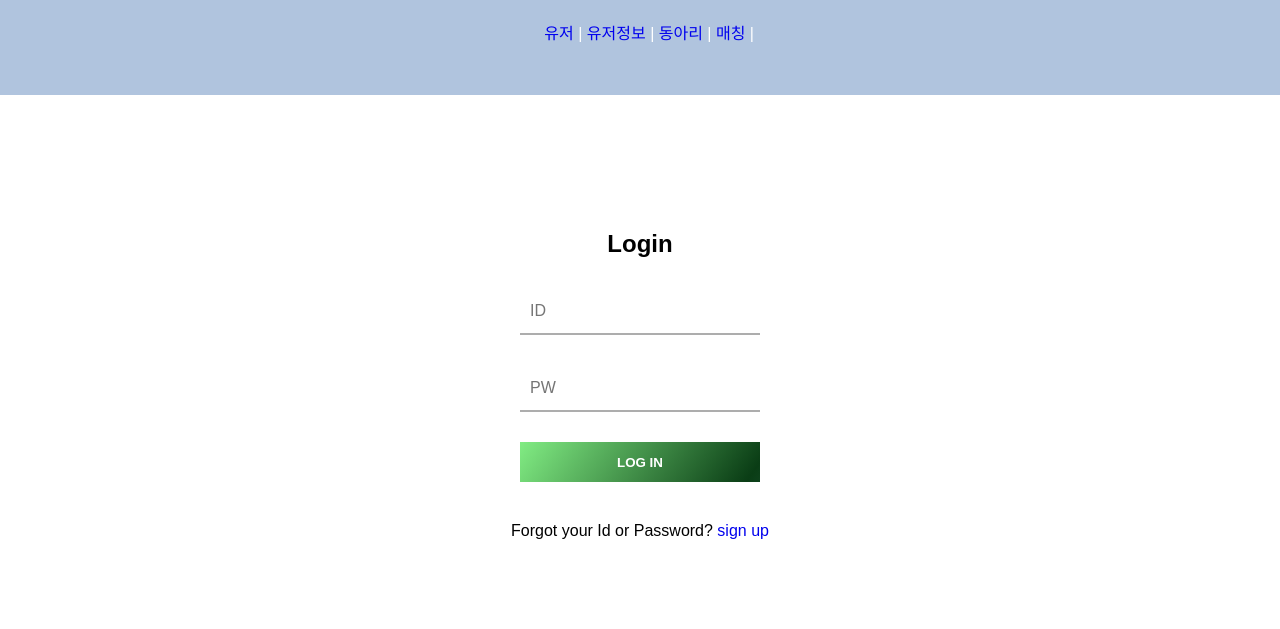
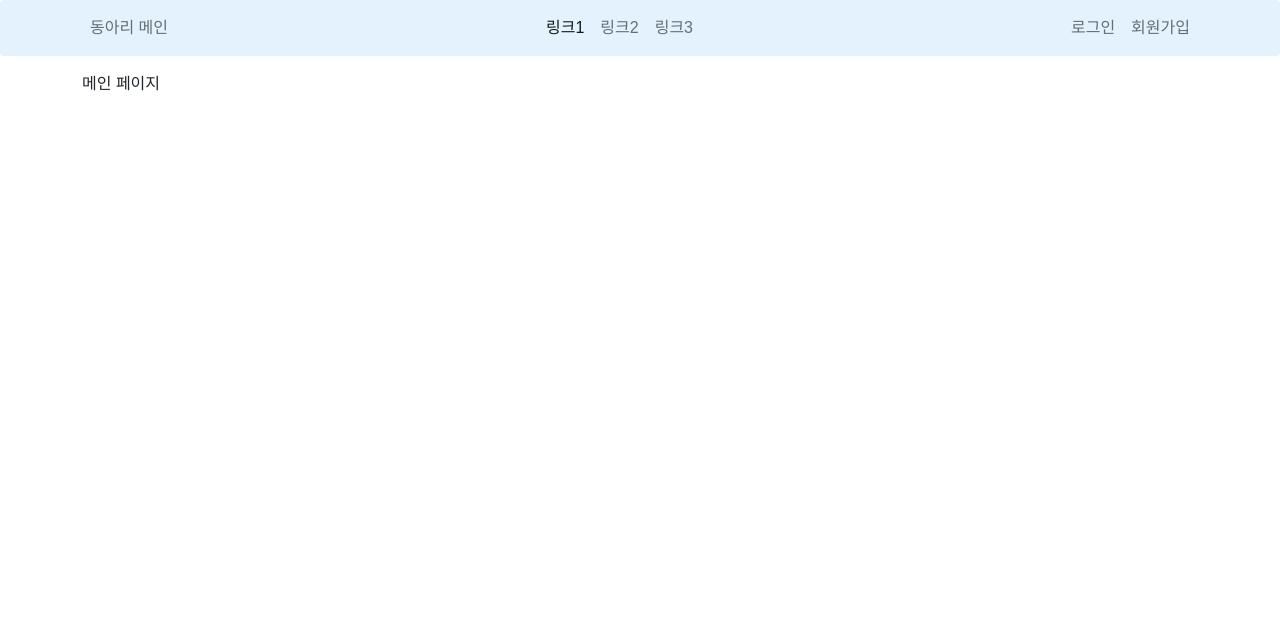
Before and after one commit to chakunyoung/mjuclub, a Django app: template app_main/templates/main.html in a window 1280 px wide. Shown: the top 629 px of the page. Run offline with Django 3.2, Linux system fonts and the light colour scheme; the template is opened without the code that fills it, so the values that code supplies are empty.

Commit message:
navbar 추가

```diff
--- a/app_club/urls.py
+++ b/app_club/urls.py
@@ -1,5 +1,7 @@
 from django.urls import path
 from . import views
+
+app_name = "club"
 
 urlpatterns = [
     path('', views.club, name="club"),
--- a/app_main/templates/main.html
+++ b/app_main/templates/main.html
@@ -1,54 +1,11 @@
-<!DOCTYPE html>
-<html lang="ko">
-<head>
-    <meta charset="UTF-8">
-    <title>Title</title>
-    {% load static %}
-    <link rel="stylesheet" type="text/css" href="{% static 'css/style.css' %}">
+{% extends 'base.html' %}
 
-</head>
-
-
-<body>
-    <div id="page">
-        <header>
-            <div id = "top_menu">
-                <a href="user/"> 유저 </a> |
-{#    127.0.0.1:8000/user  로 이동 #}
-                <a href="user/userInfo"> 유저정보 </a> |
-{#    127.0.0.1:8000/user/userInfo  로 이동 #}
-                <a href="club/"> 동아리 </a> |
-                <a href="match/"> 매칭 </a> |
-            </div>
-        </header>
-    </div>
-    <form action="index.html" method="post" class="loginForm">
-      <h2>Login</h2>
-      <div class="idForm">
-          <label>
-              <input type="text" class="id" placeholder="ID">
-          </label>
-      </div>
-      <div class="passForm">
-          <label>
-              <input type="password" class="pw" placeholder="PW">
-          </label>
-      </div>
-      <button type="button" class="btn" onclick="button()">
-        LOG IN
-      </button>
-      <script>
-      	let button = () => {
-        	alert('login Button !')
-        }
-      </script>
-      <div class="bottomText">
-        Forgot your Id or Password? <a href="#">sign up</a>
-      </div>
-    </form>
+{% block content %}
 
 
 
+메인 페이지
 
-</body>
-</html>
+
+
+{% endblock %}
--- a/app_main/urls.py
+++ b/app_main/urls.py
@@ -1,5 +1,8 @@
 from django.urls import path
 from . import views
+
+app_name = "main"
+
 
 urlpatterns = [
     path('', views.main, name="main"),
--- a/app_match/urls.py
+++ b/app_match/urls.py
@@ -1,5 +1,7 @@
 from django.urls import path
 from . import views
+
+app_name = "match"
 
 urlpatterns = [
     path('', views.match, name="match"),
--- a/app_user/views.py
+++ b/app_user/views.py
@@ -9,4 +9,8 @@ def user(request):
 # 127.0.0.1:8000/user/userInfo
 def userInfo(request):
     return render(request, 'userInfo.html')
+
+
+def user_login(req):
+    return render(req, 'userlogin.html')
                             # templates/userInfo.html 알아서 찾아서 감
--- a/config/static/css/style.css
+++ b/config/static/css/style.css
@@ -24,9 +24,8 @@ header{
 
 .loginForm {
   position:absolute;
-  width:300px;
+  width:350px;
   height:400px;
-  padding: 30px 20px;
   background-color:#FFFFFF;
   text-align:center;
   top:50%;
--- a/templates/base.html
+++ b/templates/base.html
@@ -9,6 +9,8 @@
 
     {% load static %}
     <link rel="stylesheet" href="{% static 'css/main.css' %}">
+    <link rel="stylesheet" href="{% static 'css/user.css' %}">
+    <link rel="stylesheet" type="text/css" href="{% static 'css/style.css' %}">
 
 </head>
 <body>
@@ -17,7 +19,7 @@
     <div class="container">
         <ul class="navbar-nav ml-auto">
             <li class="nav-item">
-                    <a class="nav-link" href="#">동아리 메인</a>
+                <a class="nav-link" href="{% url 'main:main' %}">동아리 메인</a>
             </li>
 
         </ul>
@@ -37,7 +39,7 @@
         </div>
         <ul class="navbar-nav ml-auto">
             <li class="nav-item">
-                    <a class="nav-link" href=" ">로그인</a>
+                <a class="nav-link" href="{% url 'user:user_login' %}">로그인</a>
             </li>
             <li class="nav-item">
                 <a class="nav-link" href=" ">회원가입</a>
@@ -47,7 +49,8 @@
 </nav>
 
 
-
+<div class="container">
+    <div class="pt-3">
         {% block content %}
 
 
@@ -55,7 +58,8 @@
 
 
         {% endblock %}
-
+    </div>
+</div>
 {#bootstrap js#}
 <script src="https://cdn.jsdelivr.net/npm/bootstrap@5.1.3/dist/js/bootstrap.bundle.min.js"></script>
 </body>
```
Also changed, not shown: app_user/templates/userlogin.html (added, +38 -0 lines), app_user/urls.py (+8 -2 lines). Lines whose indentation alone changed are shown as unchanged.
